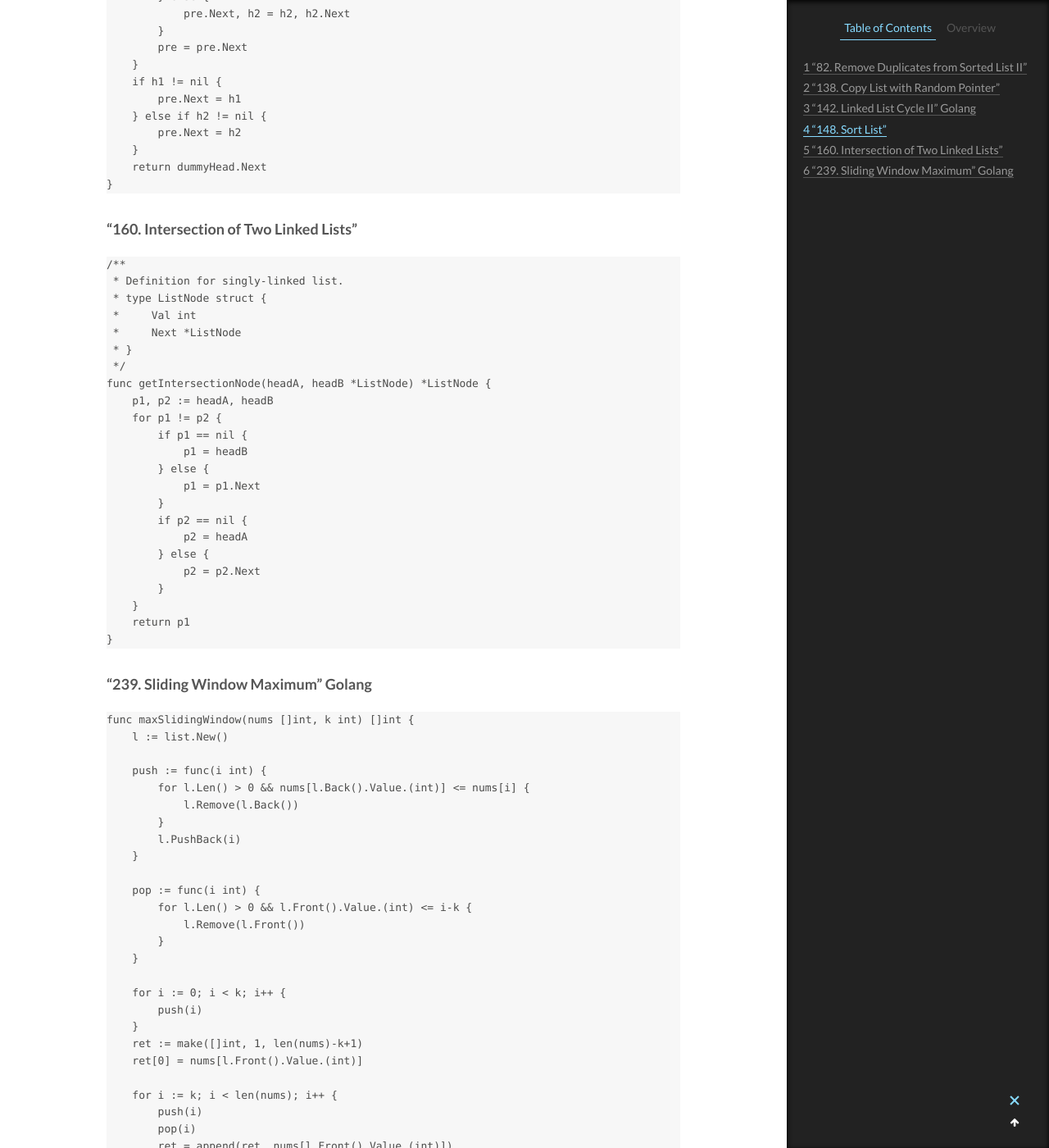
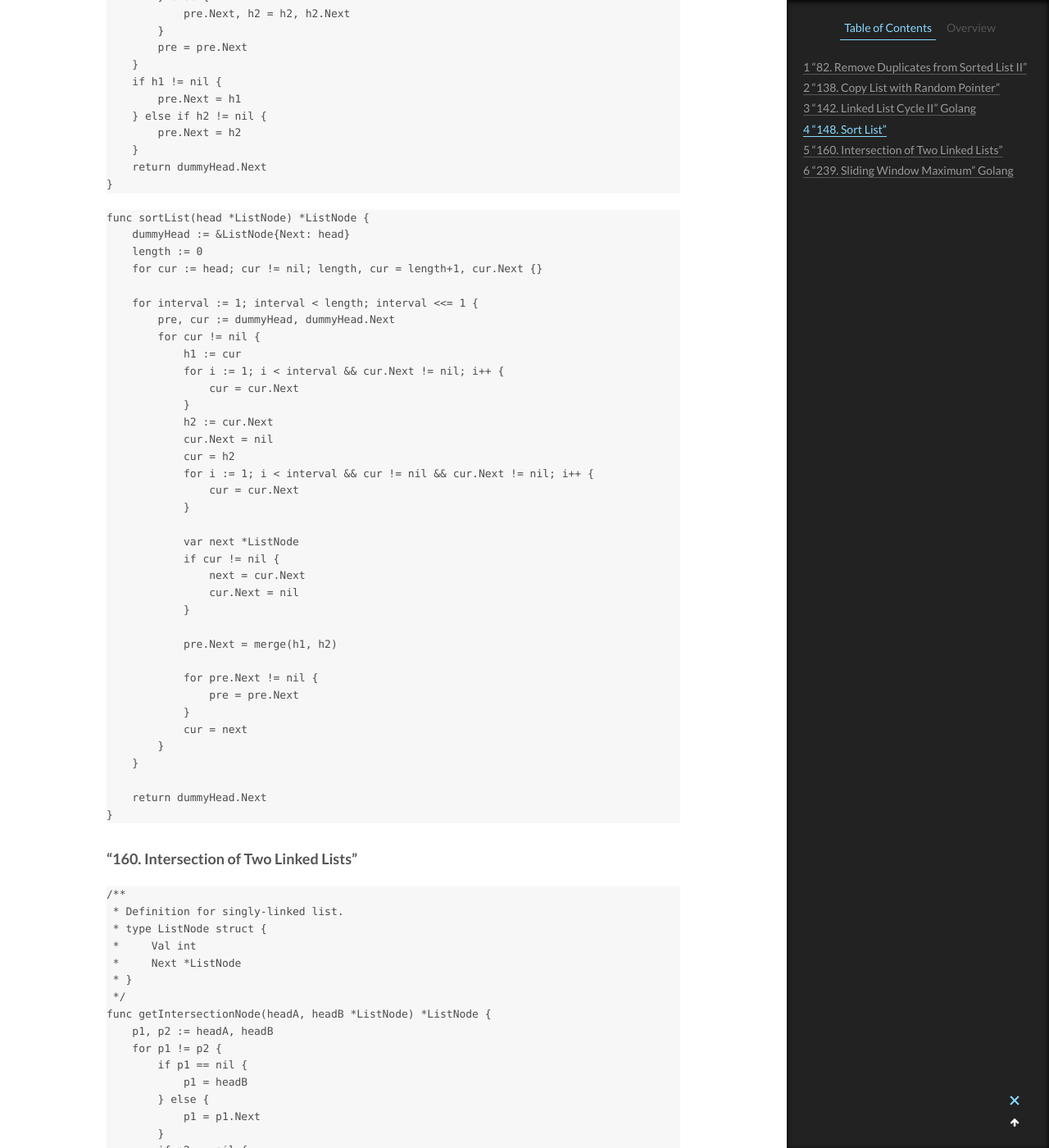
Before and after one commit to CodeHunter2006/CodeHunter2006.github.io, a Jekyll site: the page built from _posts/2021-01-02-Algorithm_LinkedList.md, in a window 1280 px wide and 1400 px high, scrolled down 2880 px. Shown: the whole window at 82% size. Built offline with Jekyll 4.4.1, drawn with Linux system fonts in a browser that asks for light colours.

Commit message:
[chore]: add contents.

````diff
--- a/_posts/2021-01-02-Algorithm_LinkedList.md
+++ b/_posts/2021-01-02-Algorithm_LinkedList.md
@@ -140,6 +140,45 @@ func merge(h1, h2 *ListNode) *ListNode {
 }
 ```
 
+```Go
+func sortList(head *ListNode) *ListNode {
+    dummyHead := &ListNode{Next: head}
+    length := 0
+    for cur := head; cur != nil; length, cur = length+1, cur.Next {}
+
+    for interval := 1; interval < length; interval <<= 1 {
+        pre, cur := dummyHead, dummyHead.Next
+        for cur != nil {
+            h1 := cur
+            for i := 1; i < interval && cur.Next != nil; i++ {
+                cur = cur.Next
+            }
+            h2 := cur.Next
+            cur.Next = nil
+            cur = h2
+            for i := 1; i < interval && cur != nil && cur.Next != nil; i++ {
+                cur = cur.Next
+            }
+
+            var next *ListNode
+            if cur != nil {
+                next = cur.Next
+                cur.Next = nil
+            }
+
+            pre.Next = merge(h1, h2)
+
+            for pre.Next != nil {
+                pre = pre.Next
+            }
+            cur = next
+        }
+    }
+
+    return dummyHead.Next
+}
+```
+
 ### "160. Intersection of Two Linked Lists"
 
 ```Go
````
Also changed, not shown: _posts/2020-12-27-LeetCode_Question_Category.md (+7 -2 lines).
